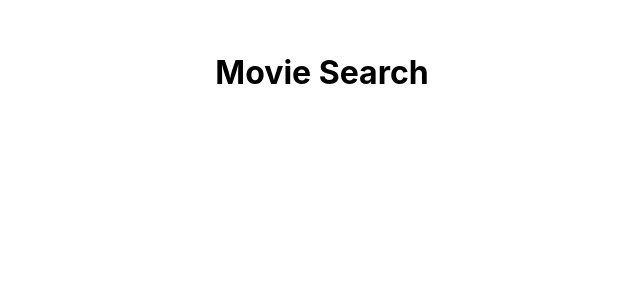
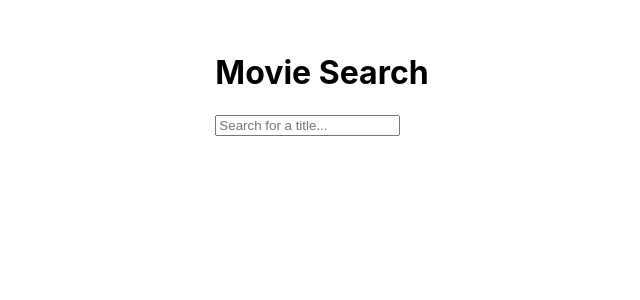
Before and after one commit to mahithakkar/MovieSearchApplication, a React (Vite) app: page / in a window 1280 px wide. Shown: the top 300 px of the page, without its empty margins (318-958 px from the left). Built offline with nearby package versions, Linux system fonts and the light colour scheme.

Commit message:
changes with home

```diff
--- a/src/HomePage.tsx
+++ b/src/HomePage.tsx
@@ -4,6 +4,13 @@ export default function HomePage()
         //tagging the style element so later we can write css
         <div className= "homepage">
             <h1>Movie Search</h1>
+
+             {/* simple form; no JS logic yet */}
+
+             <form>
+                <input name= "q" placeholder = "Search for a title..." />
+             </form>
+
         </div>
     );
 }
```
